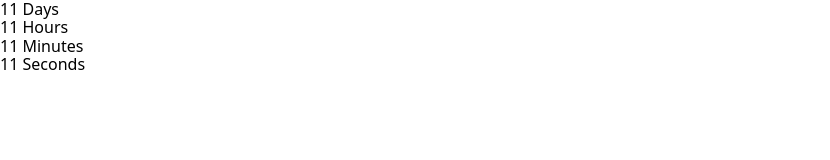
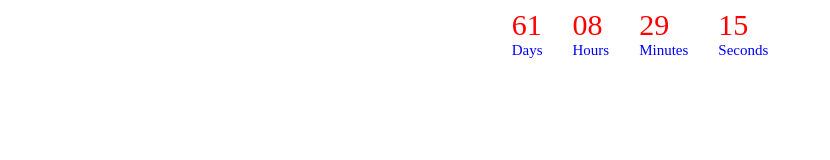
Before and after one commit to IuliiaKalenyk/goit-js-hw-11-timer, a website built with Parcel: page src/index.html in a window 1280 px wide. Shown: the whole page, without its empty margins (0-830 px from the left). Built offline with nearby package versions, Linux system fonts and the light colour scheme.

Commit message:
finished the task

```diff
--- /dev/null
+++ b/src/css/styles.css
@@ -0,0 +1,21 @@
+.value {
+  color: red;
+  font-size: 30px;
+}
+.label {
+  color: blue;
+  font-size: 15px;
+}
+.field {
+  display: flex;
+  flex-direction: column;
+  margin-right: 30px;
+}
+.field:last-child {
+  margin-right: 0;
+}
+
+.timer {
+  display: flex;
+  justify-content: center;
+}
--- a/src/index.html
+++ b/src/index.html
@@ -4,12 +4,7 @@
     <meta charset="UTF-8" />
     <meta name="viewport" content="width=device-width, initial-scale=1.0" />
     <title>Заголовок страницы</title>
-    <link
-      rel="stylesheet"
-      href="https://cdnjs.cloudflare.com/ajax/libs/modern-normalize/1.0.0/modern-normalize.min.css"
-      integrity="sha512-ISS7cAi1PEhQ8jnbJpJZMd29NlhNj4AWYyLOSp2CE/CsHxTCu+r+t0D2yoJudVrd0/8fTVPUVDzY5Tvli75u/g=="
-      crossorigin="anonymous"
-    />
+    <link rel="stylesheet" href="./css/styles.css" />
   </head>
   <body>
     <div class="timer" id="timer-1">
@@ -33,6 +28,8 @@
     <span class="label">Seconds</span>
   </div>
 </div>
+
+
     <!-- Скрипт идёт последним в разметке. В нём уже подключен главный SASS-файл. -->
     <script src="./index.js"></script>
   </body>
--- a/src/index.js
+++ b/src/index.js
@@ -1,11 +1,4 @@
-refs = {
-  timer: document.querySelector('.timer'),
-  days: document.querySelector('[data-value="days"]'),
-  hours: document.querySelector('[data-value="hours"]'),
-  mins: document.querySelector('[data-value="mins"]'),
-  secs: document.querySelector('[data-value="secs"]'),
-};
-console.log(refs.timer);
+
 
 class CountdownTimer {
   constructor({ selector, targetDate }) {
@@ -13,6 +6,15 @@ class CountdownTimer {
     this.isActive = false;
     this.selector = selector;
     this.targetDate = targetDate;
+    this.timer = document.querySelector(this.selector),
+    this.refs = {
+
+  days: this.timer.querySelector('[data-value="days"]'),
+  hours: this.timer.querySelector('[data-value="hours"]'),
+  mins: this.timer.querySelector('[data-value="mins"]'),
+  secs: this.timer.querySelector('[data-value="secs"]'),
+};
+console.log(this.refs.days);
   }
   start() {
     if(this.isActive) {
@@ -26,13 +28,19 @@ class CountdownTimer {
       const deltaTime = this.targetDate - currentTime;
       const time = getTimeComponents(deltaTime);
 
-      this.selector(time);
+      this.updateClockface(time);
     }, 1000);
   }
   stop() {
     clearInterval(intervalId);
     this.isActive = false;
   }
+  updateClockface({ days, hours, mins, secs }) {
+  this.refs.days.textContent = `${days}`;
+  this.refs.hours.textContent = `${hours}`;
+  this.refs.mins.textContent = `${mins}`;
+  this.refs.secs.textContent = `${secs}`;
+}
 };
 
 function getTimeComponents(time) {
@@ -42,16 +50,14 @@ function getTimeComponents(time) {
   const secs = pad(Math.floor((time % (1000 * 60)) / 1000));
   return { days, hours, mins, secs };
 }
-function updateClockface({ days, hours, mins, secs }) {
-  refs.timer.textContent = `${days}days:${hours}hours:${mins}mins:${secs}secs`;
-}
+
 
 function pad(value) {
   return String(value).padStart(2, '0');
 }
 
 const timer = new CountdownTimer({
-  selector: updateClockface,
+  selector: '#timer-1',
   targetDate: new Date('Jul 17, 2021'),
 });
 
```
Lines whose indentation alone changed are shown as unchanged.
